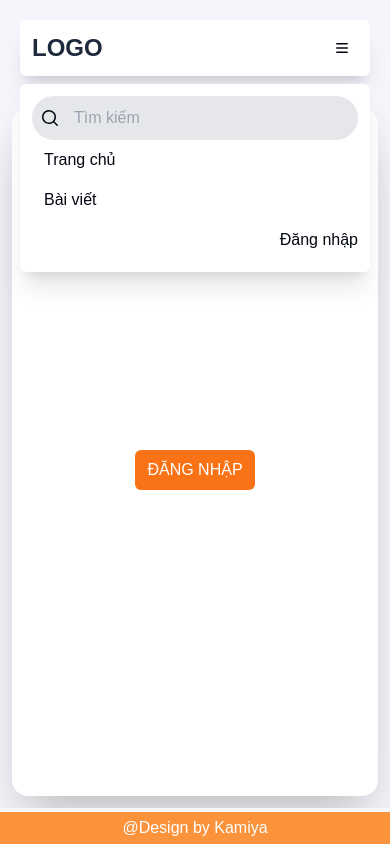
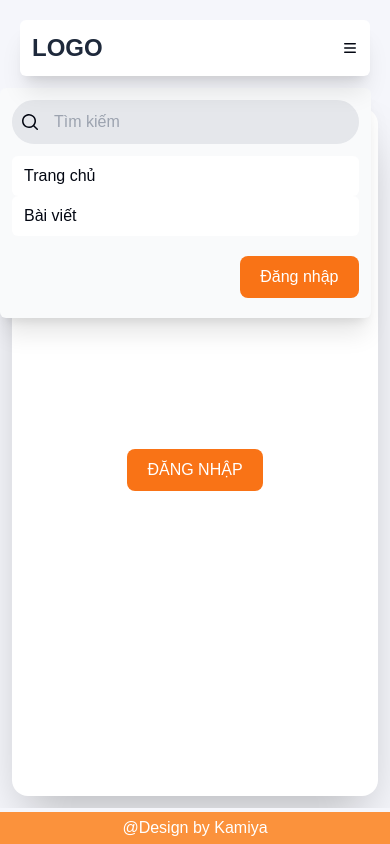
Before and after one commit to Kamiya025/blog-review, a Next.js app: page /user/sign-in in a window 390 px wide. Both pictures are taken after a click on the button 342 px from the left and 48 px from the top of the page. Built offline with nearby package versions, Linux system fonts and the light colour scheme.

Commit message:
"Refactor components: auth, header, nav, layout, post, and ui; update styles and imports"

```diff
--- a/src/components/layout/header/auth.tsx
+++ b/src/components/layout/header/auth.tsx
@@ -1,14 +1,9 @@
 import { useAuth } from "@/components/auth/context"
-import {
-  Button,
-  Menu,
-  MenuButton,
-  MenuItem,
-  MenuItems,
-} from "@headlessui/react"
+import { Menu, MenuButton, MenuItem, MenuItems } from "@headlessui/react"
 import { useEffect, useState } from "react"
 import { NavItem } from "./nav"
 import Link from "next/link"
+import { Button } from "@/components/ui/button"
 
 export const HeaderAuth = () => {
   const { user, logout } = useAuth()
@@ -31,7 +26,7 @@ export const HeaderAuth = () => {
         <MenuItems
           anchor="bottom end"
           className={
-            " bg-white rounded-md w-full md:!max-w-[15rem] h-fit md:shadow-xl py-3 md:p-3 md:py-5 mt-5 z-[50000]"
+            " bg-white rounded-md w-[95vw] md:w-full md:!max-w-[15rem] h-fit shadow-xl py-3 md:p-3 md:py-5 mt-5 z-[50000]"
           }
         >
           <MenuItem>
--- a/src/components/layout/header/index.tsx
+++ b/src/components/layout/header/index.tsx
@@ -4,7 +4,7 @@ import Link from "next/link"
 import { usePathname } from "next/navigation"
 import { useRef, useState } from "react"
 import { HeaderAuth } from "./auth"
-import { NavItem } from "./nav"
+import { Nav4SM, NavItem } from "./nav"
 import { FormSearch } from "./search-form"
 
 export const LayoutHeader = () => {
@@ -15,7 +15,7 @@ export const LayoutHeader = () => {
       <div className="text-slate-800 text-2xl font-extrabold p-3 select-none">
         <Link href={"/"}>LOGO</Link>
       </div>
-      <Header4SM />
+      <Nav4SM />
       <div className="absolute mx-auto right-0 left-0 md:max-w-[15rem] lg:max-w-[35rem] hidden md:block">
         <FormSearch />
       </div>
@@ -39,68 +39,3 @@ export const LayoutHeader = () => {
     </header>
   )
 }
-
-const headerMenuItem4SM = cva(
-  "absolute top-16 bg-white rounded-md w-full max-w-sm h-fit left-0 right-0 shadow-xl p-3",
-  {
-    variants: {
-      isOpen: {
-        true: "block",
-        false: "hidden",
-      },
-    },
-    compoundVariants: [
-      {
-        isOpen: false,
-      },
-    ],
-    defaultVariants: {
-      isOpen: false,
-    },
-  }
-)
-
-const Header4SM = () => {
-  const pathname = usePathname()
-
-  const [open, setOpen] = useState(false)
-  return (
-    <nav className="block md:hidden px-2">
-      <button
-        className="rounded-full p-3 hover:bg-orange-200"
-        onClick={() => {
-          setOpen((pre) => !pre)
-        }}
-      >
-        <svg
-          xmlns="http://www.w3.org/2000/svg"
-          viewBox="0 0 16 16"
-          fill="currentColor"
-          className="size-4"
-        >
-          <path
-            fillRule="evenodd"
-            d="M2 3.75A.75.75 0 0 1 2.75 3h10.5a.75.75 0 0 1 0 1.5H2.75A.75.75 0 0 1 2 3.75ZM2 8a.75.75 0 0 1 .75-.75h10.5a.75.75 0 0 1 0 1.5H2.75A.75.75 0 0 1 2 8Zm0 4.25a.75.75 0 0 1 .75-.75h10.5a.75.75 0 0 1 0 1.5H2.75a.75.75 0 0 1-.75-.75Z"
-            clipRule="evenodd"
-          />
-        </svg>
-      </button>
-      <div className={headerMenuItem4SM({ isOpen: open })}>
-        <FormSearch />
-        <NavItem
-          href="/"
-          label="Trang chủ"
-          isFocus={pathname === "/" || pathname === ""}
-        />
-        <NavItem
-          href="/post"
-          label="Bài viết"
-          isFocus={pathname.startsWith("/post")}
-        />
-        <div className="flex justify-end my-2">
-          <HeaderAuth />
-        </div>
-      </div>
-    </nav>
-  )
-}
--- a/src/components/layout/header/nav.tsx
+++ b/src/components/layout/header/nav.tsx
@@ -1,5 +1,10 @@
 import { cva } from "class-variance-authority"
 import Link from "next/link"
+import { usePathname } from "next/navigation"
+import { useState } from "react"
+import { FormSearch } from "./search-form"
+import { HeaderAuth } from "./auth"
+import { Menu, MenuButton, MenuItem, MenuItems } from "@headlessui/react"
 
 const navItemStyle = cva(
   "hidden md:block duration-500 absolute bottom-0 right-0 transition-transform left-0 h-1 bg-orange-400 mx-auto",
@@ -47,3 +52,57 @@ export const NavItem = (props: {
     </Link>
   )
 }
+
+export const Nav4SM = () => {
+  const pathname = usePathname()
+
+  return (
+    <Menu>
+      <MenuButton className="block md:hidden w-fit rounded-full aspect-square p-3 hover:bg-orange-200">
+        <svg
+          xmlns="http://www.w3.org/2000/svg"
+          viewBox="0 0 16 16"
+          fill="currentColor"
+          className="size-4"
+        >
+          <path
+            fillRule="evenodd"
+            d="M2 3.75A.75.75 0 0 1 2.75 3h10.5a.75.75 0 0 1 0 1.5H2.75A.75.75 0 0 1 2 3.75ZM2 8a.75.75 0 0 1 .75-.75h10.5a.75.75 0 0 1 0 1.5H2.75A.75.75 0 0 1 2 8Zm0 4.25a.75.75 0 0 1 .75-.75h10.5a.75.75 0 0 1 0 1.5H2.75a.75.75 0 0 1-.75-.75Z"
+            clipRule="evenodd"
+          />
+        </svg>
+      </MenuButton>
+      <MenuItems
+        anchor="bottom end"
+        className={
+          "flex flex-col gap-3 bg-gray-50 rounded-md w-[95vw] md:hidden h-fit shadow-xl px-3 py-3 -5 mt-5 z-[50000]"
+        }
+      >
+        <MenuItem>
+          <FormSearch />
+        </MenuItem>
+        <div>
+          <MenuItem>
+            <NavItem
+              href="/"
+              label="Trang chủ"
+              isFocus={pathname === "/" || pathname === ""}
+            />
+          </MenuItem>
+          <MenuItem>
+            <NavItem
+              href="/post"
+              label="Bài viết"
+              isFocus={pathname.startsWith("/post")}
+            />
+          </MenuItem>
+        </div>
+        <MenuItem>
+          <div className="flex justify-end my-2">
+            <HeaderAuth />
+          </div>
+        </MenuItem>
+      </MenuItems>
+    </Menu>
+  )
+}
--- a/src/components/layout/layout.tsx
+++ b/src/components/layout/layout.tsx
@@ -10,7 +10,7 @@ export default function MainLayout({
   return (
     <html lang="vi">
       <body className="bg-[#f5f6fb] bg-cover bg-repeat-y antialiased max-h-screen h-screen overflow-y-auto text-gray-950">
-        <NonSSRWrapper>
+        <>
           <Suspense fallback={<div>Loading...</div>}>
             <div className="flex flex-col h-full gap-1 font-[family-name:var(--font-geist-sans)]">
               <main className="grow flex flex-col w-full relative">
@@ -29,7 +29,7 @@ export default function MainLayout({
               </footer>
             </div>
           </Suspense>
-        </NonSSRWrapper>
+        </>
       </body>
     </html>
   )
--- a/src/components/post/detail/comment.tsx
+++ b/src/components/post/detail/comment.tsx
@@ -6,7 +6,7 @@ export const CommentWrapper = () => {
       <div className="w-full bg-orange-200 text-gray-700 text-lg shadow-lg rounded-md px-3 py-2">
         Thảo luận
       </div>
-      <div className="flex justify-center w-full gap-5">
+      <div className="flex justify-start w-full gap-5">
         <div className="px-3 py-5 flex flex-col gap-5 w-full md:w-7/12">
           {[...Array(10)].map((_, e) => (
             <ItemComment key={"comment" + e} />
--- a/src/components/ui/button.tsx
+++ b/src/components/ui/button.tsx
@@ -1,10 +1,46 @@
-interface ButtonProps extends React.ButtonHTMLAttributes<HTMLButtonElement> {}
+import { cva, VariantProps } from "class-variance-authority"
 
+const buttonStyle = cva("text-nowrap", {
+  variants: {
+    intent: {
+      primary:
+        "bg-orange-500 hover:bg-orange-300 active:bg-orange-600 text-white ",
+      grey: "bg-gray-300 hover:bg-gray-200 active:bg-gray-500 text-gray-800 ",
+      success:
+        "bg-green-500 hover:bg-green-300 active:bg-green-600 text-white ",
+      error: "bg-red-600 hover:bg-red-300 active:bg-red-600 text-white ",
+
+      disabled:
+        "bg-gray-300 hover:bg-gray-200 active:bg-gray-500 text-gray-500 cursor-not-allowed",
+    },
+    size: {
+      xs: "text-xs px-2 py-1 rounded",
+      small: "text-sm px-[12px] py-[5px] rounded",
+      medium: "text-md px-[20px] py-[9px] rounded-lg",
+      large: "text-lg px-[24px] py-[12px] rounded-lg",
+      xl: "text-xl px-[24px] py-[12px] rounded-lg",
+    },
+    full: {
+      true: "w-full",
+      false: "w-fit",
+    },
+  },
+  compoundVariants: [
+    {
+      intent: "primary",
+      size: "medium",
+      full: false,
+    },
+  ],
+  defaultVariants: {
+    intent: "primary",
+    size: "medium",
+    full: false,
+  },
+})
+interface ButtonProps
+  extends React.ButtonHTMLAttributes<HTMLButtonElement>,
+    VariantProps<typeof buttonStyle> {}
 export const Button = (props: ButtonProps) => {
-  return (
-    <button
-      {...props}
-      className="px-3 py-2 md:px-4 md:py-3 rounded-md bg-orange-500 hover:bg-orange-300 active:bg-orange-600 text-white text-nowrap"
-    />
-  )
+  return <button {...props} className={buttonStyle({ intent: props.intent })} />
 }
--- a/src/components/ui/modal.tsx
+++ b/src/components/ui/modal.tsx
@@ -2,7 +2,7 @@ import { Dialog, DialogPanel, DialogTitle } from "@headlessui/react"
 import { cva, VariantProps } from "class-variance-authority"
 import React from "react"
 const modalContainStyle = cva(
-  "transition-transform mx-auto px-5 py-4 w-svw grow",
+  "transition-transform mx-auto px-5 py-4 w-svw grow overflow-auto",
   {
     variants: {
       size: {
```
